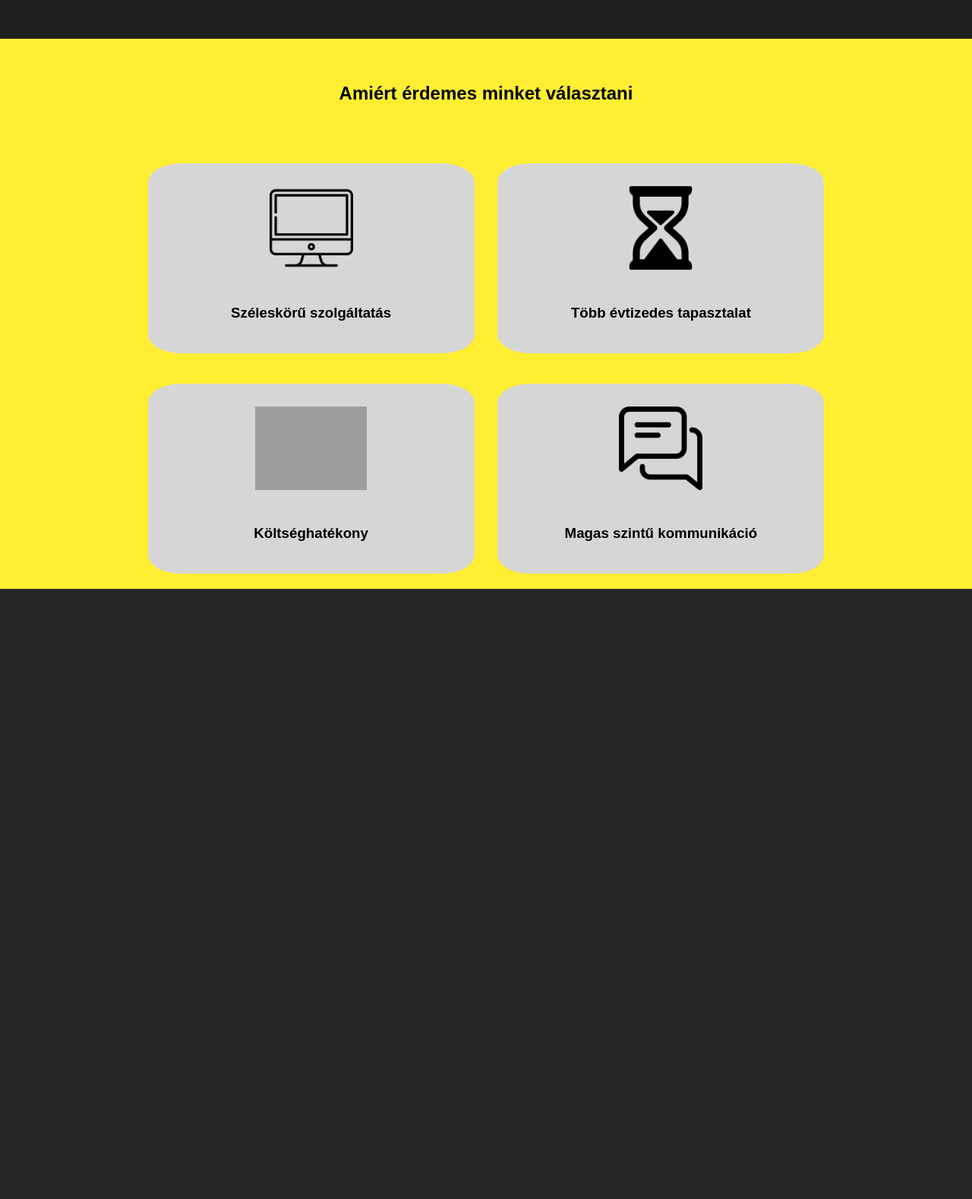
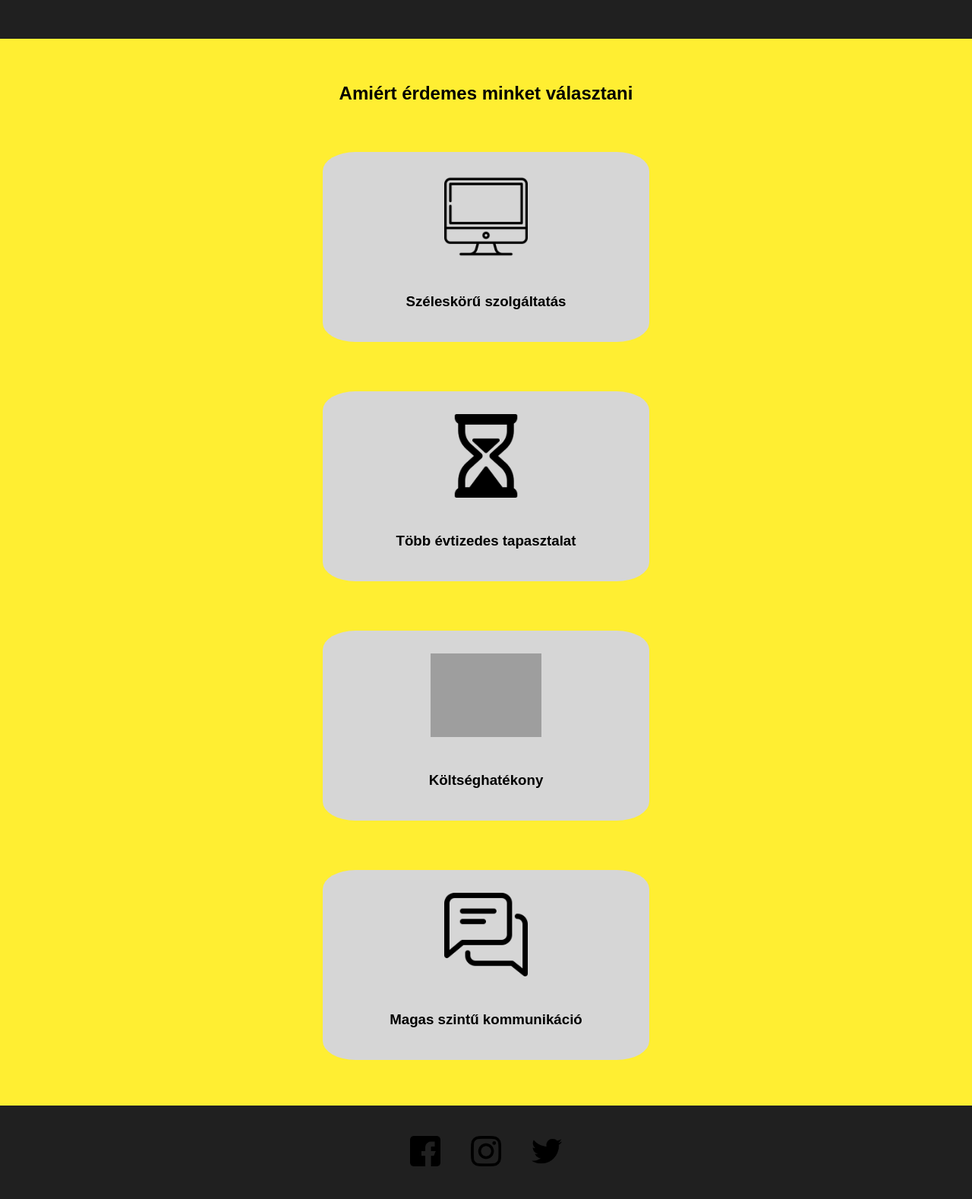
Before and after one commit to bevizuality/web-tervezes-projektmunka, a PHP site: page /pages/about.html in a window 1280 px wide. Shown: the part 1969-3547 px from the top of the page at 76% size. Before the commit the page ends 2744 px from the top, so only its background shows below. Run offline with PHP 8.4, Linux system fonts and the light colour scheme; some web fonts are replaced; grey boxes are pictures that could not be loaded.

Commit message:
lábléc

```diff
--- a/css/about.css
+++ b/css/about.css
@@ -102,7 +102,7 @@
     background-color: var(--light-gray-color);
     height: 250px;
     width: 430px;
-    margin: 20px 5px;
+    margin: 5px 20px 60px;
     border-radius: 10%;
     padding: 30px;
     overflow: hidden;
--- /dev/null
+++ b/css/footer.css
@@ -0,0 +1,11 @@
+footer{
+    display: flex;
+    justify-content: center;
+    background-color: var(--dark-gray-color);
+    padding: 40px;
+}
+
+footer img{
+    height: 40px;
+    margin: 0 20px;
+}
--- a/pages/about.html
+++ b/pages/about.html
@@ -15,6 +15,7 @@
     <link rel="stylesheet" href="../css/base.css" />
     <link rel="stylesheet" href="../css/header.css" />
     <link rel="stylesheet" href="../css/about.css">
+    <link rel="stylesheet" href="../css/footer.css">
 
     <!-- Import fonts -->
     <link rel="preconnect" href="https://fonts.gstatic.com">
@@ -111,7 +112,11 @@
                 </div>
             </section>
         </main>
-        <footer></footer>
+        <footer>
+            <a href="https://www.facebook.com/"><img src="../images/facebook.png" alt="facebook" /></a>
+            <a href="https://www.instagram.com"><img src="../images/instagram.png" alt="instagram" /></a>
+            <a href="https://www.twitter.com"><img src="../images/twitter.png  " alt="twitter" /></a>
+        </footer>
     </div>
 </body>
 </html>
```
Also changed, not shown: index.html (+6 -1 lines), pages/blog-post.html (+6 -1 lines), pages/blog-posts.html (+6 -1 lines), pages/career.html (+6 -1 lines), images/facebook.png (added), images/instagram.png (added), images/twitter.png (added).
